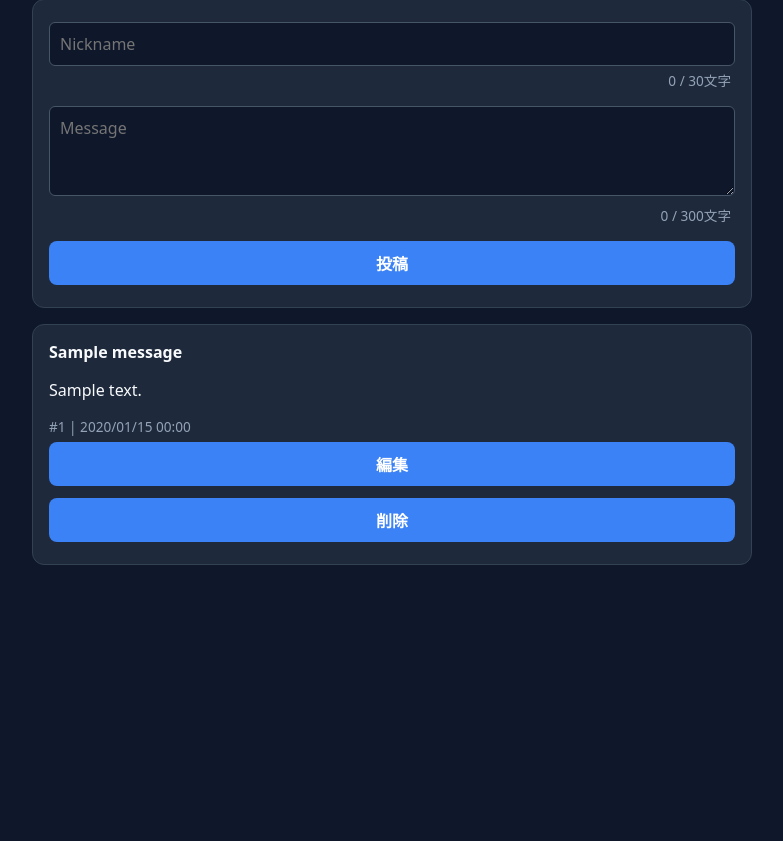
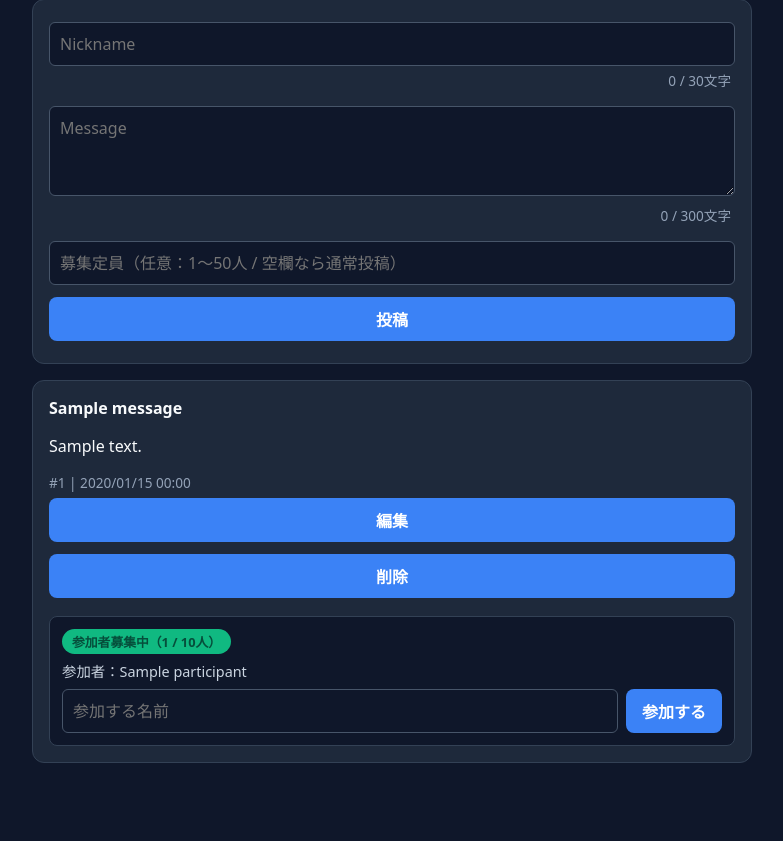
Before and after one commit to B246923-Yuki-Ono/infoexp3-team08, a Flask app: page / in a window 1280 px wide. Shown: the part 191-1032 px from the top of the page, without its empty margins (248-1031 px from the left). Before the commit the page ends 756 px from the top, so only its background shows below. Run offline with Flask 3, Linux system fonts and the light colour scheme; tables that the repository leaves empty hold one stand-in row (values such as "Sample post").

Commit message:
参加者募集機能を追加

```diff
--- a/app.py
+++ b/app.py
@@ -64,6 +64,91 @@ def delete_message(message_id):
             return jsonify({"error": "not found"}), 404
     return "", 204
 
+# ==========================================
+# 参加者募集機能
+# ==========================================
+def init_recruitment_db():
+    with connect() as con:
+        con.execute("""CREATE TABLE IF NOT EXISTS recruitments (
+            message_id INTEGER PRIMARY KEY,
+            capacity INTEGER NOT NULL
+        )""")
+        con.execute("""CREATE TABLE IF NOT EXISTS participants (
+            id INTEGER PRIMARY KEY AUTOINCREMENT,
+            message_id INTEGER NOT NULL,
+            name TEXT NOT NULL,
+            UNIQUE(message_id, name)
+        )""")
+
+# モジュール読み込み時にテーブルを自動作成（既存DBもそのまま使えます）
+init_recruitment_db()
+
+@app.get("/api/recruitments")
+def get_recruitments():
+    with connect() as con:
+        recs = con.execute("SELECT message_id, capacity FROM recruitments").fetchall()
+        parts = con.execute("SELECT message_id, name FROM participants ORDER BY id ASC").fetchall()
+
+    result = {}
+    for r in recs:
+        result[str(r["message_id"])] = {
+            "capacity": r["capacity"],
+            "participants": []
+        }
+    for p in parts:
+        mid = str(p["message_id"])
+        if mid in result:
+            result[mid]["participants"].append(p["name"])
+    return jsonify(result)
+
+@app.post("/api/recruitments")
+def create_recruitment():
+    data = request.get_json(silent=True) or {}
+    message_id = data.get("message_id")
+    capacity = data.get("capacity")
+
+    if not isinstance(message_id, int) or not isinstance(capacity, int) or not (1 <= capacity <= 50):
+        return jsonify({"error": "invalid message_id or capacity (1-50)"}), 400
+
+    with connect() as con:
+        con.execute(
+            "INSERT OR REPLACE INTO recruitments(message_id, capacity) VALUES(?, ?)",
+            (message_id, capacity)
+        )
+    return jsonify({"message_id": message_id, "capacity": capacity}), 201
+
+@app.post("/api/recruitments/<int:message_id>/join")
+def join_recruitment(message_id):
+    data = request.get_json(silent=True) or {}
+    name = str(data.get("name", "")).strip()[:30]
+    if not name:
+        return jsonify({"error": "参加者名を入力してください"}), 400
+
+    with connect() as con:
+        rec = con.execute(
+            "SELECT capacity FROM recruitments WHERE message_id = ?",
+            (message_id,)
+        ).fetchone()
+        if not rec:
+            return jsonify({"error": "募集が見つかりません"}), 404
+
+        count = con.execute(
+            "SELECT COUNT(*) AS cnt FROM participants WHERE message_id = ?",
+            (message_id,)
+        ).fetchone()["cnt"]
+        if count >= rec["capacity"]:
+            return jsonify({"error": "すでに定員に達しています"}), 400
+
+        try:
+            con.execute(
+                "INSERT INTO participants(message_id, name) VALUES(?, ?)",
+                (message_id, name)
+            )
+        except sqlite3.IntegrityError:
+            return jsonify({"error": "同じ名前で既に参加登録されています"}), 400
+
+    return jsonify({"ok": True}), 201
+
 if __name__ == "__main__":
     init_db()
     app.run(host="0.0.0.0", port=5000, debug=False)
--- a/static/app.js
+++ b/static/app.js
@@ -210,3 +210,121 @@ document.querySelector('#form').addEventListener('submit', async e => {
 });
 
 loadMessages();
+
+// ==========================================
+// 参加者募集機能
+// ==========================================
+function setupRecruitmentFeature() {
+    // 1. 投稿フォームに「募集定員」入力欄を自動挿入
+    const form = document.querySelector('#form');
+    const submitBtn = form?.querySelector('button');
+    if (form && submitBtn && !document.querySelector('#recruitment-capacity')) {
+        const capInput = document.createElement('input');
+        capInput.type = 'number';
+        capInput.id = 'recruitment-capacity';
+        capInput.min = '1';
+        capInput.max = '50';
+        capInput.placeholder = '募集定員（任意：1〜50人 / 空欄なら通常投稿）';
+        form.insertBefore(capInput, submitBtn);
+    }
+
+    // 2. 新規投稿APIの完了を検知し、定員が入力されていれば募集情報を登録
+    const originalFetch = window.fetch;
+    window.fetch = async function (url, options) {
+        const response = await originalFetch.apply(this, arguments);
+        if (url === '/api/messages' && options?.method === 'POST' && response.ok) {
+            const capInput = document.querySelector('#recruitment-capacity');
+            const capacity = parseInt(capInput?.value, 10);
+            if (capacity >= 1) {
+                const created = await response.clone().json();
+                await originalFetch('/api/recruitments', {
+                    method: 'POST',
+                    headers: { 'Content-Type': 'application/json' },
+                    body: JSON.stringify({ message_id: created.id, capacity })
+                });
+                capInput.value = '';
+            }
+        }
+        return response;
+    };
+
+    // 3. 投稿一覧(#messages)が更新されたら各カードに募集UIを描画
+    const messagesEl = document.querySelector('#messages');
+    if (messagesEl) {
+        const observer = new MutationObserver(() => {
+            renderRecruitmentBoxes();
+        });
+        observer.observe(messagesEl, { childList: true });
+    }
+}
+
+async function renderRecruitmentBoxes() {
+    const res = await fetch('/api/recruitments');
+    if (!res.ok) return;
+    const recruitments = await res.json();
+
+    document.querySelectorAll('#messages .message').forEach(article => {
+        // 投稿IDを取得（削除ボタンのdata-id、またはメタ情報の #数字 から取得）
+        const id = article.querySelector('.delete-btn')?.getAttribute('data-id')
+            || article.querySelector('.meta')?.textContent.match(/#(\d+)/)?.[1];
+        if (!id || !recruitments[id]) return;
+
+        // 再描画用に既存の募集枠があれば一度削除
+        article.querySelector('.recruitment-box')?.remove();
+
+        const { capacity, participants } = recruitments[id];
+        const isFull = participants.length >= capacity;
+
+        const box = document.createElement('div');
+        box.className = 'recruitment-box';
+        box.innerHTML = `
+            <div class="recruitment-header">
+                <span class="recruitment-badge ${isFull ? 'full' : 'open'}">
+                    ${isFull ? '満員御礼' : '参加者募集中'}（${participants.length} / ${capacity}人）
+                </span>
+            </div>
+            <div class="recruitment-members">
+                参加者：${participants.length > 0 ? participants.map(escapeHtml).join(', ') : 'まだいません'}
+            </div>
+            ${isFull ? '' : `
+                <div class="recruitment-join-row">
+                    <input type="text" class="join-name-input" maxlength="30" placeholder="参加する名前">
+                    <button type="button" class="join-btn">参加する</button>
+                </div>
+            `}
+        `;
+
+        // 参加ボタンのクリック処理
+        const joinBtn = box.querySelector('.join-btn');
+        if (joinBtn) {
+            joinBtn.addEventListener('click', async () => {
+                const nameInput = box.querySelector('.join-name-input');
+                const name = nameInput.value.trim();
+                if (!name) {
+                    alert('参加する名前を入力してください');
+                    return;
+                }
+                joinBtn.disabled = true;
+                try {
+                    const joinRes = await fetch(`/api/recruitments/${id}/join`, {
+                        method: 'POST',
+                        headers: { 'Content-Type': 'application/json' },
+                        body: JSON.stringify({ name })
+                    });
+                    if (joinRes.ok) {
+                        await renderRecruitmentBoxes();
+                    } else {
+                        const err = await joinRes.json().catch(() => ({}));
+                        alert(err.error || '参加登録に失敗しました');
+                    }
+                } finally {
+                    joinBtn.disabled = false;
+                }
+            });
+        }
+
+        article.appendChild(box);
+    });
+}
+
+setupRecruitmentFeature();
--- a/static/style.css
+++ b/static/style.css
@@ -63,3 +63,59 @@ button:hover {
     font-size: 0.85rem;
     margin: -2px 4px 10px;
 }
+
+/* ==========================================
+   参加者募集機能用スタイル
+   ========================================== */
+.recruitment-box {
+    margin-top: 12px;
+    padding: 12px;
+    background: #0f172a;
+    border: 1px solid #334155;
+    border-radius: 8px;
+}
+
+.recruitment-header {
+    margin-bottom: 6px;
+}
+
+.recruitment-badge {
+    display: inline-block;
+    padding: 3px 10px;
+    border-radius: 999px;
+    font-size: 0.8rem;
+    font-weight: 700;
+}
+
+.recruitment-badge.open {
+    background: #10b981;
+    color: #064e3b;
+}
+
+.recruitment-badge.full {
+    background: #ef4444;
+    color: #ffffff;
+}
+
+.recruitment-members {
+    font-size: 0.9rem;
+    color: #cbd5e1;
+    margin-bottom: 8px;
+}
+
+.recruitment-join-row {
+    display: flex;
+    gap: 8px;
+}
+
+.recruitment-join-row input {
+    flex: 1;
+    margin: 0;
+}
+
+.recruitment-join-row button {
+    width: auto;
+    margin: 0;
+    padding: 0 16px;
+    white-space: nowrap;
+}
```
